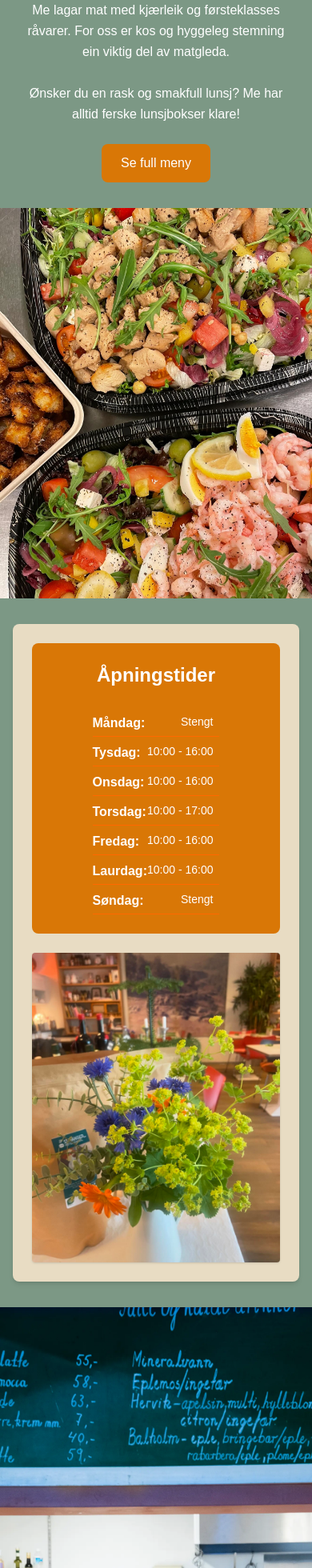
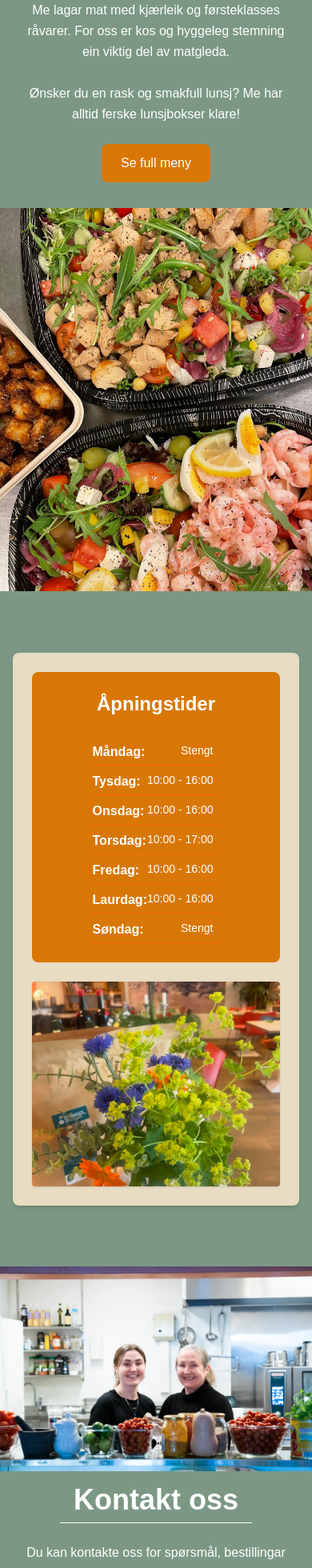
Before and after one commit to mbvaaland/kjokkenet-website, a Next.js app: page / in a window 390 px wide. Shown: the part 1122-3082 px from the top of the page at 80% size. Built offline with nearby package versions, Linux system fonts and the light colour scheme.

Commit message:
Fixed errors and did responsive tweaks

```diff
--- a/src/app/page.tsx
+++ b/src/app/page.tsx
@@ -2,6 +2,7 @@
 "use client";
 
 import Link from "next/link";
+import Image from "next/image";
 import { FaFacebook, FaInstagram } from "react-icons/fa";
 
 export default function Home() {
@@ -25,14 +26,6 @@ export default function Home() {
         id="home"
         className="pt-16 min-h-screen flex items-center justify-center bg-cover bg-center bg-[url('/kjokkenet_12.jpg')]"
       >
-
-        {/*
-        <div className="container mx-auto p-4 text-center transform -translate-y-40">
-          <h2 className="text-[#4a5d4a] text-4xl font-bold">
-            Velkommen til Kjøkkenet Kafe & Delikatesse
-          </h2>
-        </div>
-        */}
       </section>
 
       {/* Menu Section */}
@@ -41,8 +34,8 @@ export default function Home() {
         id="menu"
         className="min-h-screen flex flex-col md:flex-row bg-[#7c9885]"
       >
-
-        <div className="w-full md:w-1/2 h-auto md:h-screen flex items-center justify-center p-8">
+        {/* Left half (text + button) */}
+        <div className="w-full md:w-1/2 flex items-center justify-center p-8 h-auto md:h-screen">
           <div className="text-center w-full max-w-md">
             <h2 className="text-4xl text-white font-bold mb-2">Meny</h2>
             <hr className="mx-auto w-60 border-t border-white mb-6" />
@@ -73,11 +66,14 @@ export default function Home() {
           </div>
         </div>
 
-        <div className="w-full md:w-1/2 h-auto md:h-screen">
-          <img
+        {/* Right half (image) */}
+        <div className="w-full md:w-1/2 flex-1 md:h-screen relative">
+          <Image
             src="/kjokkenet_5.jpg"
             alt="Meny photo"
-            className="w-full h-full object-cover"
+            fill
+            className="object-cover"
+            sizes="100vw"
           />
         </div>
       </section>
@@ -89,7 +85,6 @@ export default function Home() {
         className="min-h-screen flex items-center justify-center bg-[#7c9885]"
       >
         <div className="container mx-auto px-4 py-8">
-          {/* Beige card container */}
           <div className="bg-[#E8DCC3] rounded-lg shadow-md p-6 sm:p-8 md:p-10 w-full max-w-5xl mx-auto">
             <div className="flex flex-col md:flex-row gap-6 items-stretch md:h-[40rem]">
               {/* Left: Orange “Åpningstider” box */}
@@ -113,11 +108,13 @@ export default function Home() {
               </div>
 
               {/* Right: Photo */}
-              <div className="w-full md:w-1/2 flex items-center justify-center">
-                <img
+              <div className="w-full md:w-1/2 relative h-64 md:h-full">
+                <Image
                   src="/kjokkenet_7.jpg"
                   alt="Photo"
-                  className="md:h-full w-auto object-cover rounded shadow"
+                  fill
+                  className="object-cover rounded shadow"
+                  sizes="(min-width: 768px) 50vw, 100vw"
                 />
               </div>
             </div>
@@ -130,16 +127,18 @@ export default function Home() {
       <section id="contact" className="min-h-screen flex bg-[#7c9885]">
         <div className="w-full flex flex-col md:flex-row">
           {/* Left: Kontakt oss photo */}
-          <div className="w-full md:w-1/2 h-screen">
-            <img
+          <div className="w-full md:w-1/2 h-64 md:h-screen relative">
+            <Image
               src="/kjokkenet_20.webp"
               alt="Kontakt oss photo"
-              className="w-full h-full object-cover"
+              fill
+              className="object-cover"
+              sizes="(min-width: 768px) 50vw, 100vw"
             />
           </div>
 
           {/* Right: Kontakt oss text box */}
-          <div className="w-full md:w-1/2 h-screen flex items-center justify-center p-8">
+          <div className="w-full md:w-1/2 h-auto md:h-screen flex items-start md:items-center justify-center pt-4 md:pt-0 px-4 md:px-8">
             <div className="text-center">
               <h2 className="text-4xl text-white font-bold mb-2">
                 Kontakt oss
--- a/src/components/Header.tsx
+++ b/src/components/Header.tsx
@@ -1,6 +1,4 @@
 // src/components/Header.tsx
-"use client";
-
 import Link from "next/link";
 import Image from "next/image";
 
@@ -27,19 +25,13 @@ export default function Header() {
         <div className="container mx-auto">
           <ul className="flex justify-center space-x-8">
             <li>
-              <a href="/#menu" className="hover:text-gray-600">
-                meny
-              </a>
+              <Link href="/#menu" className="hover:text-gray-600">meny</Link>
             </li>
           <li>
-              <a href="/#opening-hours" className="hover:text-gray-600">
-                åpningstider
-              </a>
+            <Link href="/#opening-hours" className="hover:text-gray-600">åpningstider</Link>
           </li>
           <li>
-              <a href="/#contact" className="hover:text-gray-600">
-                kontakt oss
-              </a>
+          <Link href="/#contact" className="hover:text-gray-600">kontakt oss</Link>
           </li>
         </ul>
       </div>
--- a/src/components/Navbar.tsx
+++ b/src/components/Navbar.tsx
@@ -2,6 +2,7 @@
 "use client";
 
 import Link from "next/link";
+import Image from "next/image";
 
 export function Navbar() {
   return (
@@ -9,10 +10,12 @@ export function Navbar() {
       <div className="container mx-auto flex items-center justify-between p-4">
         {/* Logo / Home */}
         <Link href="/" className="flex items-center space-x-2">
-          <img
+          <Image
             src="/kjokkenet_logo.png"
             alt="Kjøkkenet logo"
-            className="h-8 w-8"
+            width={32}
+            height={32}
+            className="object-contain"
           />
           <span className="text-xl font-bold">Kjøkkenet</span>
         </Link>
@@ -22,20 +25,13 @@ export function Navbar() {
           <Link href="/" className="text-gray-700 hover:text-green-700">
             Hjem
           </Link>
-
           <Link href="/menu" className="text-gray-700 hover:text-green-700">
             Meny
           </Link>
-          <Link
-            href="/#opening-hours"
-            className="text-gray-700 hover:text-green-700"
-          >
+          <Link href="/#opening-hours" className="text-gray-700 hover:text-green-700">
             Åpningstider
           </Link>
-          <Link
-            href="/#contact"
-            className="text-gray-700 hover:text-green-700"
-          >
+          <Link href="/#contact" className="text-gray-700 hover:text-green-700">
             Kontakt oss
           </Link>
         </div>
```
Lines whose indentation alone changed are shown as unchanged.
